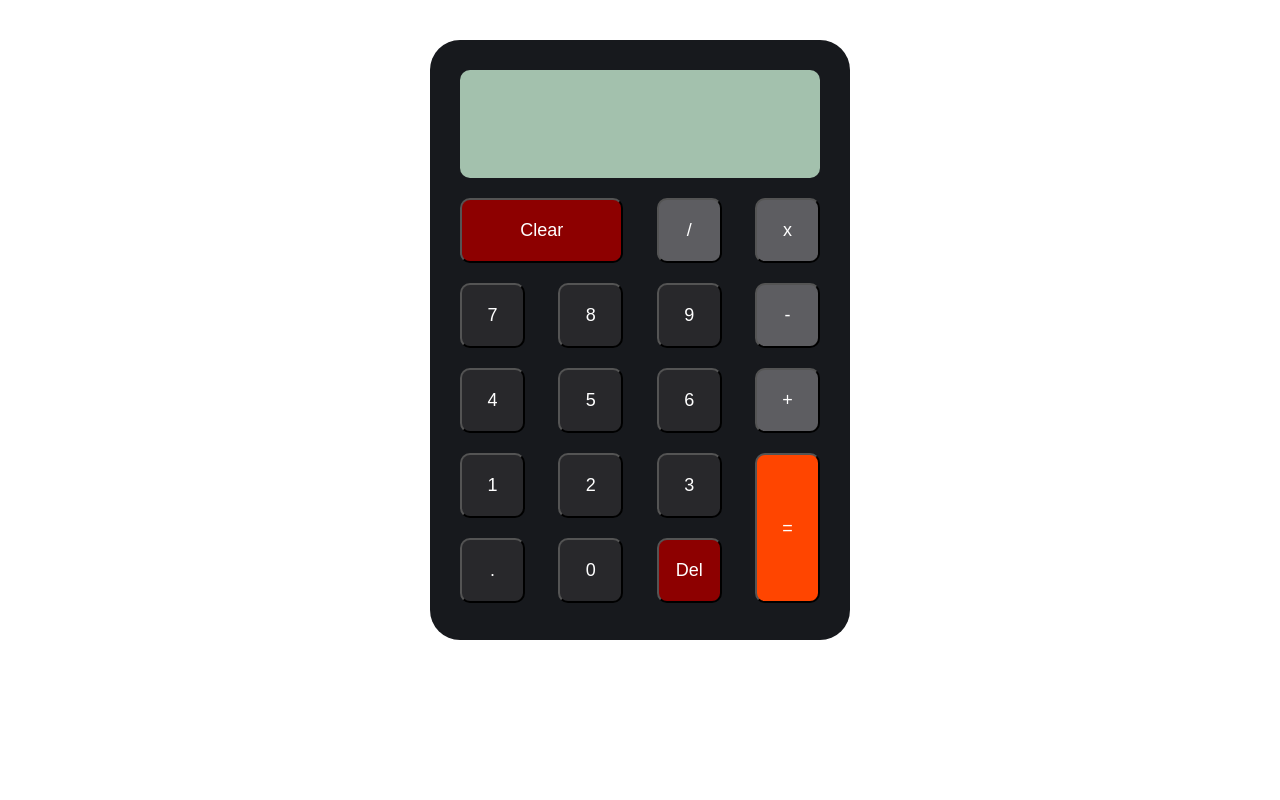
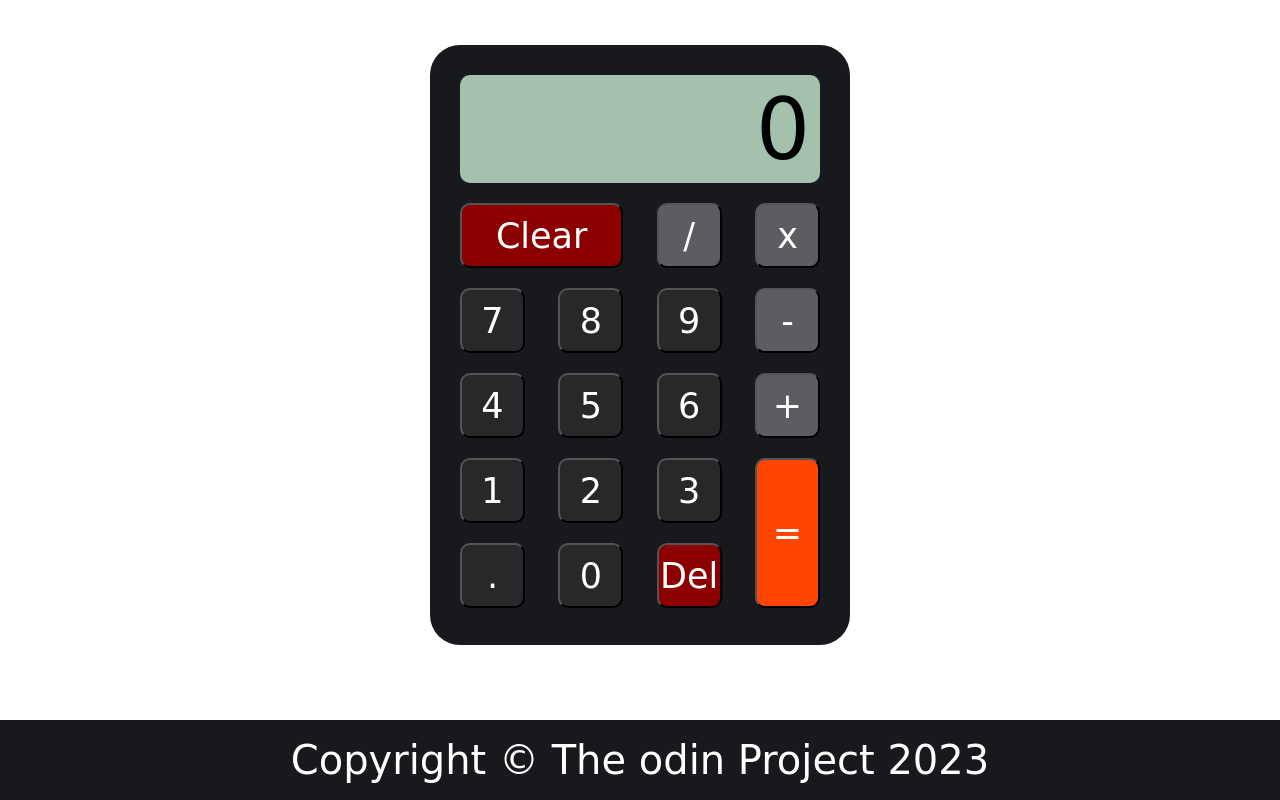
Before and after one commit to Meehdi99/Calculator, a plain HTML site: page index.html in a window 1280 px wide. Drawn offline with Linux system fonts and the light colour scheme; a web font is replaced by a local one.

Commit message:
Add font and footer and default 0

```diff
--- a/index.html
+++ b/index.html
@@ -3,14 +3,13 @@
   <head>
     <meta charset="UTF-8" />
     <meta http-equiv="X-UA-Compatible" content="IE=edge" />
-
     <title>Calculator</title>
     <link rel="stylesheet" href="style.css" />
     <script src="script.js" defer></script>
   </head>
   <body>
     <div class="calculator">
-      <div class="display"></div>
+      <div class="display">0</div>
       <div class="container">
         <button class="clear">Clear</button>
         <button class="div dis operator">/</button>
@@ -32,5 +31,6 @@
         <button class="equals">=</button>
       </div>
     </div>
+    <div class="footer">Copyright © The odin Project 2023</div>
   </body>
 </html>
--- a/script.js
+++ b/script.js
@@ -1,8 +1,6 @@
-// Add 0 to the default display
 // fix the dot spam
 // Add interaction with keys
-// Optional : color the selected operator
-// Add footer o l3ibat
+// calculate without the equal
 
 let a = 0,
   op = "",
@@ -19,7 +17,7 @@ del.addEventListener("click", () => deletion());
 
 clear.addEventListener(
   "click",
-  () => ((disCurrent.textContent = ""), (a = b = 0))
+  () => ((disCurrent.textContent = "0"), (a = b = 0))
 );
 
 operation.forEach((button) =>
@@ -33,15 +31,17 @@ displayable.forEach((button) =>
 equals.addEventListener("click", () => calculate());
 
 function deletion() {
-  if (!(disCurrent.textContent == "")) {
+  if (!(disCurrent.textContent == "0")) {
     disCurrent.textContent = disCurrent.textContent.slice(0, -1);
   }
 }
 
 function show(dis) {
-  if (disCurrent.textContent.length < 8) {
-    if ((dis >= 0 && dis <= 9) || dis == ".") disCurrent.textContent += dis;
-  }
+  if (disCurrent.textContent != "0") {
+    if (disCurrent.textContent.length < 8) {
+      if ((dis >= 0 && dis <= 9) || dis == ".") disCurrent.textContent += dis;
+    }
+  } else disCurrent.textContent = dis;
 }
 
 function operate(operator) {
--- a/style.css
+++ b/style.css
@@ -1,3 +1,4 @@
+@import url('https://fonts.cdnfonts.com/css/ds-digital');
 *,
 *::before,
 *::after {
@@ -8,21 +9,21 @@
 .calculator{
     background-color:#17191d;
     border-radius: 30px;
-    margin : 40px auto;
+    margin : 45px auto;
     padding: 30px;
-    height: 90%;
     width : 420px;
     height: 600px;
 }
 .display{
+    align-items: center;
     border-radius: 10px;
     background-color: #A3C1AD;
     margin-bottom: 20px;
     padding: 10px;
     height: 20%;
-    font-size: 80px;
     display: flex;
     justify-content: right;
+    font-size: 85px;
 }
 .mult,.add,.sub,.div,.delete{
     background-color: #5d5d61;
@@ -49,9 +50,24 @@
 }
 button{
     color: white;
-    font: large Arial, sans-serif;
     border-radius: 10px;
     background-color:#28282b;
     width: 65px;
     height: 65px;
+    font-size: 35px;
 }
+.footer{
+    position: absolute;
+    bottom: 0;
+    width: 100%;
+    height: 10%;
+    display: flex;
+    justify-content: center;
+    align-items: center;
+    color: white;
+    background-color: #17191d;
+    font-size: 40px;
+}
+.footer,button,.display{
+    font-family: 'DS-Digital', cursive;
+}
```
